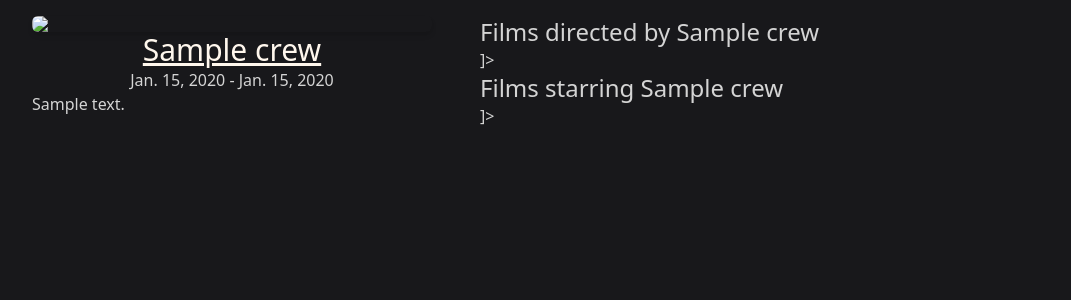
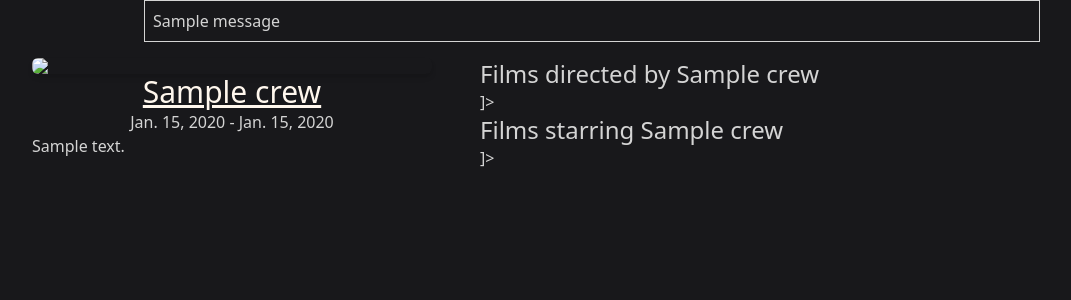
Before and after one commit to tktajwar/cheeserate, a Django app: template cheeserate_app/templates/cheeserate/crew_slug.html in a window 1280 px wide. Shown: the top 300 px of the page, without its empty margins (48-1119 px from the left). Run offline with Django 5.2, Linux system fonts and the light colour scheme; the template is opened without the code that fills it: values that come from a table or form of the project are taken from there, others are empty; tables that the repository leaves empty hold one stand-in row (values such as "Sample post"); one stand-in notice (Sample message) is shown.

Commit message:
show messages in base template

```diff
--- a/cheeserate_app/templates/cheeserate/base.html
+++ b/cheeserate_app/templates/cheeserate/base.html
@@ -4,6 +4,15 @@
     <title> {% block title %} Untitled | Cheeserate {% endblock %} </title>
   </head>
   <body class="text-neutral-300 bg-zinc-900">
+    {% if messages %}
+    <div id="messages" class="max-w-4xl m-auto p-2 border">
+      {% for message in messages %}
+      <div class="alert alert-{{message.tags}}">
+	{{message}}
+      </div>
+      {% endfor %}
+    </div>
+    {% endif %}
     {% block content %}{% endblock %}
     <script src="https://cdn.jsdelivr.net/npm/@tailwindcss/browser@4"></script>
   </body>
```
